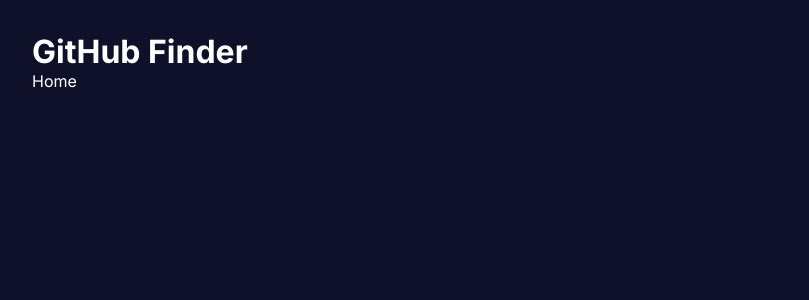
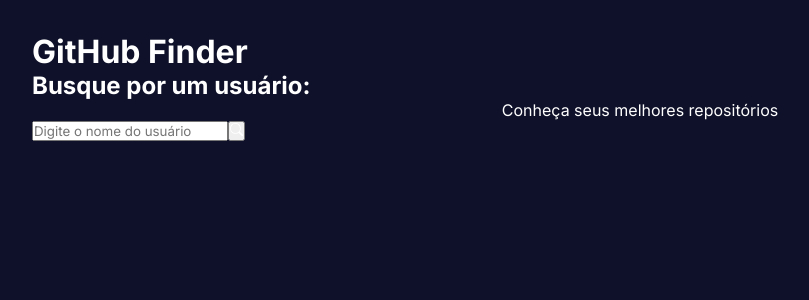
Before and after one commit to fractalxg/github-finder-react-typescript, a React (Vite) app: page / in a window 1280 px wide. Shown: the top 300 px of the page, without its empty margins (0-809 px from the left). Built offline with nearby package versions, Linux system fonts and the light colour scheme; a web font is replaced by a local one.

Commit message:
types e search bar

```diff
--- /dev/null
+++ b/src/components/Search.tsx
@@ -0,0 +1,31 @@
+type SearchProps = {
+    loadUser: (userName: string) => Promise<void>
+}
+
+import { useState } from "react"
+
+import {BsSearch} from "react-icons/bs"
+
+const Search = ({loadUser}: SearchProps) => {
+
+  const [userName, setUserName] = useState("")
+
+  return (
+    <div>
+        <h2>Busque por um usuário:</h2>
+        <p>Conheça seus melhores repositórios</p>
+        <div>
+            <input
+                type="text"
+                placeholder="Digite o nome do usuário"
+                onChange={(e) => setUserName(e.target.value)}
+            />
+            <button onClick={() => loadUser(userName)}>
+                <BsSearch />
+            </button>
+        </div>
+    </div>
+  )
+}
+
+export default Search
--- a/src/routes/Home.tsx
+++ b/src/routes/Home.tsx
@@ -1,8 +1,27 @@
-import React from 'react'
+import { UserProps } from "../types/user"
+
+import Search from "../components/Search"
+
+import { useState } from "react"
 
 const Home = () => {
+
+  const [user, setUser] = useState<UserProps | null>(null)
+
+  const loadUser = async(userName: string) => {
+
+    const res = await fetch(`https://api.github.com/users/${userName}`)
+
+    const data = await res.json()
+
+    console.log(data)
+
+  }
+
   return (
-    <div>Home</div>
+    <div>
+        <Search loadUser={loadUser}/>
+    </div>
   )
 }
 
--- /dev/null
+++ b/src/types/user.ts
@@ -0,0 +1,7 @@
+export type UserProps = {
+    avatar_url: string;
+    login: string;
+    location: string;
+    followers: number;
+    following: number;
+}
```
